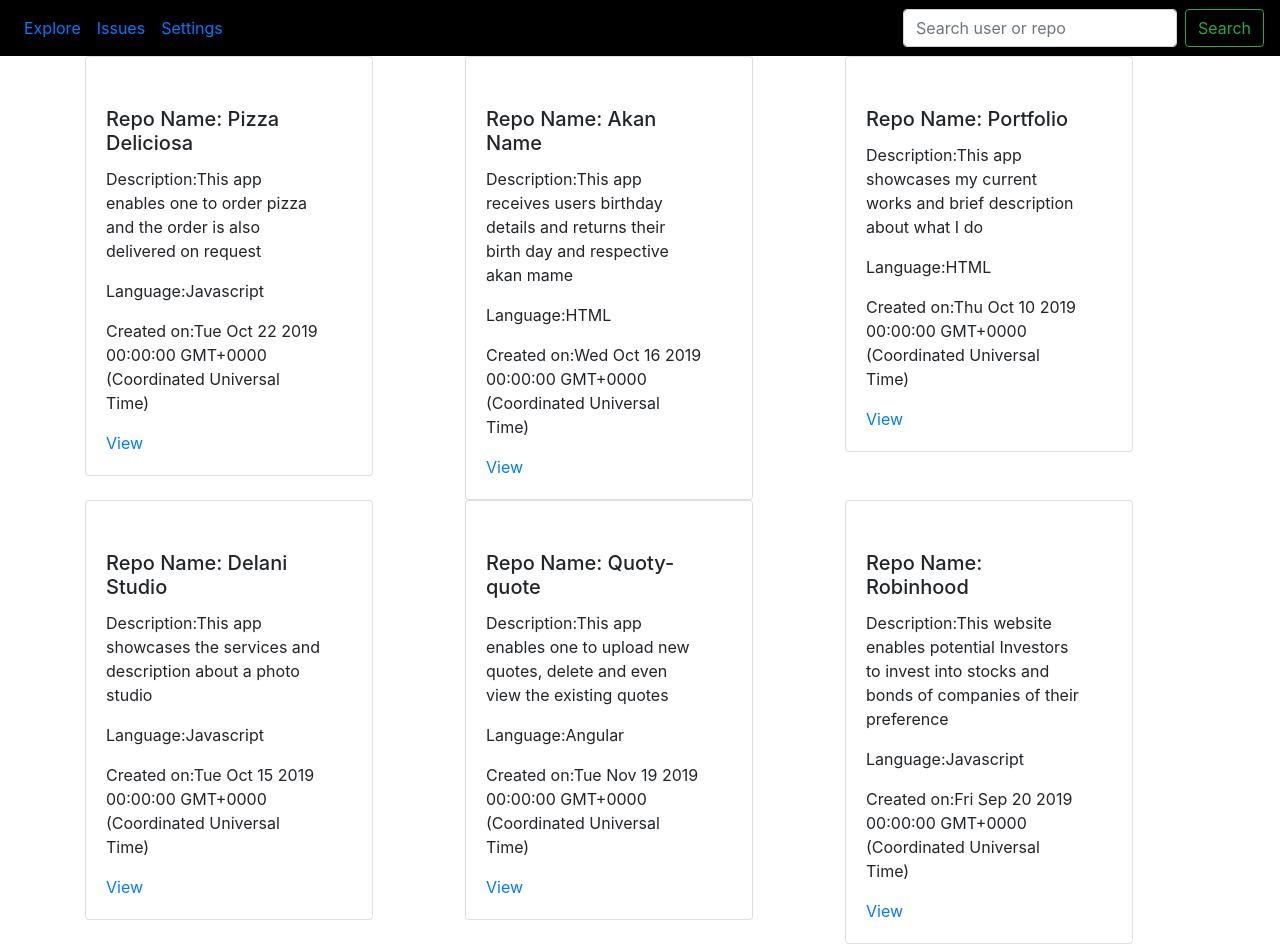
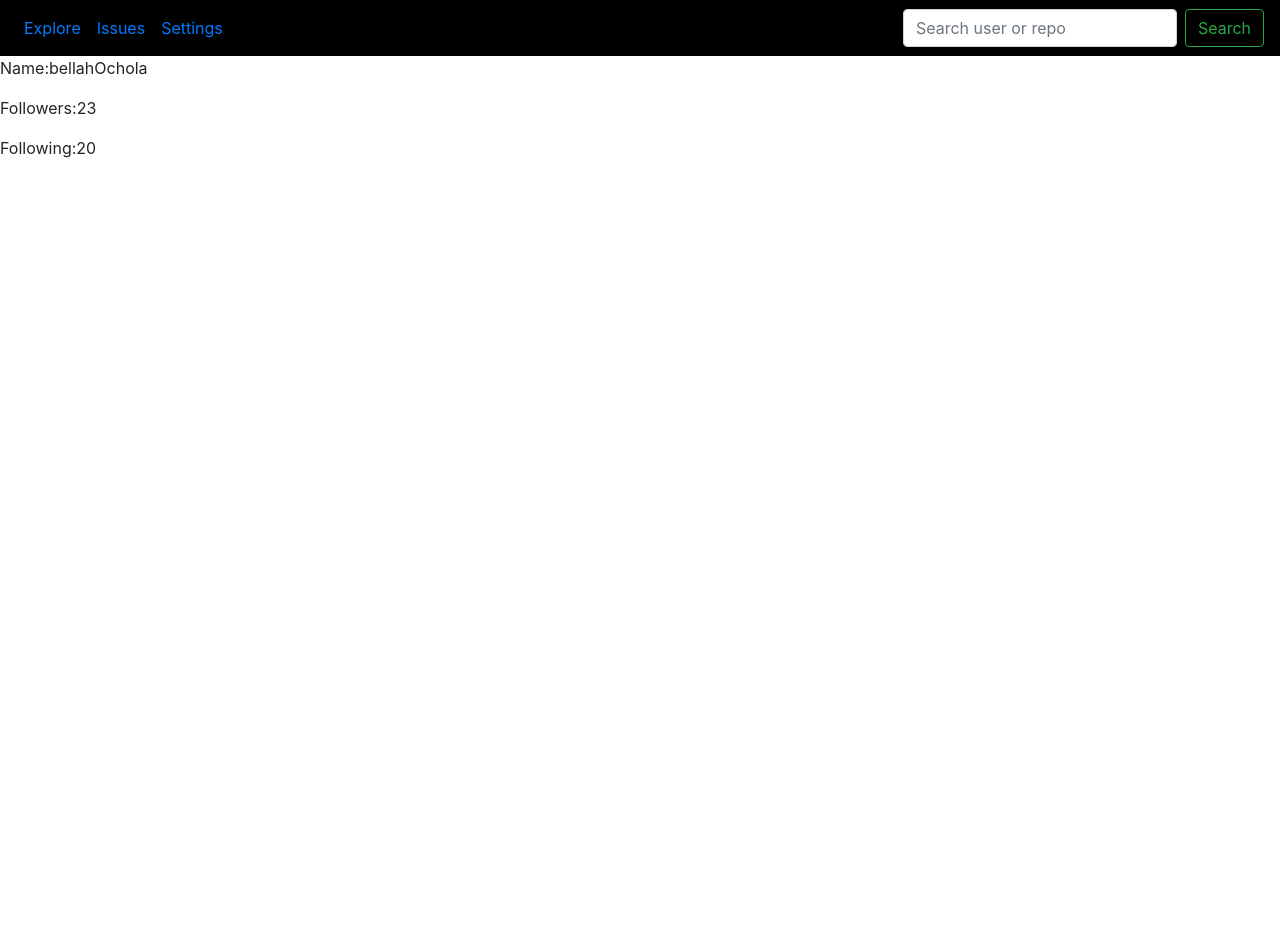
Before and after one commit to bellahOchola/git-search, an Angular app: page / in a window 1280 px wide. After the commit the page ends 800 px from the top, so only its background shows below. Built offline with nearby package versions, Linux system fonts and the light colour scheme.

Commit message:
create a service

```diff
--- a/src/app/app.module.ts
+++ b/src/app/app.module.ts
@@ -1,5 +1,6 @@
 import { BrowserModule } from '@angular/platform-browser';
 import { NgModule } from '@angular/core';
+import {FormsModule} from '@angular/forms';
 
 import { AppRoutingModule } from './app-routing.module';
 import { AppComponent } from './app.component';
@@ -14,7 +15,8 @@ import { UserDetailsComponent } from './user-details/user-details.component';
   ],
   imports: [
     BrowserModule,
-    AppRoutingModule
+    AppRoutingModule,
+    FormsModule
   ],
   providers: [],
   bootstrap: [AppComponent]
--- a/src/app/class/user.ts
+++ b/src/app/class/user.ts
@@ -1,2 +1,5 @@
 export class User {
+    constructor(public name:string, public followers:number, public following:number, public joined:Date){
+
+    }
 }
--- a/src/app/gitty/gitty.component.css
+++ b/src/app/gitty/gitty.component.css
@@ -4,6 +4,6 @@ nav{
 }
 
 .space{
-    margin-right: 30px;
-    margin-top: 30px;
+    /* margin-right: 30px;
+    margin-top: 30px; */
 }
--- a/src/app/gitty/gitty.component.html
+++ b/src/app/gitty/gitty.component.html
@@ -17,11 +17,14 @@
         </li>
       </ul>
       <form class="form-inline my-2 my-lg-0">
-        <input class="form-control mr-sm-2" type="search" placeholder="Search user or repo" aria-label="Search">
-        <button class="btn btn-outline-success my-2 my-sm-0" type="submit">Search</button>
+        <input class="form-control mr-sm-2" type="search" placeholder="Search user or repo" aria-label="Search" name="termSearch" [(ngModel)]="termSearch">
+        <button class="btn btn-outline-success my-2 my-sm-0" type="submit" (click)='search()'>Search</button>
       </form>
     </div>
   </nav>
+  <div>
+    <app-user-details></app-user-details>
+  </div>
   <div class="container">
       <div class="row">
         <div class="col-md-4" *ngFor ='let repo of repository'>
@@ -31,7 +34,7 @@
                             <h5 class="card-title">Repo Name: {{repo.repoName}}</h5>
                             <p class="card-text">Description:{{repo.description}}</p>
                             <p class="card-text">Language:{{repo.language}}</p>
-                            <p class="card-text">Created on:{{repo.creation}}</p>
+                            <!-- <p class="card-text">Created on:{{repo.creation}}</p> -->
                             <a href="#" class="card-link">View</a>
                             <!-- <a href="#" class="card-link">Another link</a> -->
                         </div>
--- a/src/app/gitty/gitty.component.ts
+++ b/src/app/gitty/gitty.component.ts
@@ -1,4 +1,4 @@
-import { Component, OnInit } from '@angular/core';
+import { Component, OnInit, Output, EventEmitter } from '@angular/core';
 import { Repository } from '../class/repository';
 @Component({
   selector: 'app-gitty',
@@ -6,15 +6,23 @@ import { Repository } from '../class/repository';
   styleUrls: ['./gitty.component.css']
 })
 export class GittyComponent implements OnInit {
-  repository:Repository[]=[
-    new Repository('Pizza Deliciosa','This app enables one to order pizza and the order is also delivered on request','Javascript',new Date(2019,9,22)),
-    new Repository('Akan Name','This app receives users birthday details and returns their birth day and respective akan mame' ,'HTML',new Date(2019,9,16)),
-    new Repository('Portfolio','This app showcases my current works and brief description about what I do','HTML',new Date(2019,9,10)),
-    new Repository('Delani Studio','This app showcases the services and description about a photo studio','Javascript',new Date(2019,9,15)),
-    new Repository('Quoty-quote','This app enables one to upload new quotes, delete and even view the existing quotes','Angular',new Date(2019,10,19)),
-    new Repository('Robinhood','This website enables potential Investors to invest into stocks and bonds of companies of their preference','Javascript',new Date(2019,8,20)),
-  ]
+  // repository:Repository[]=[
+  //   new Repository('Pizza Deliciosa','This app enables one to order pizza and the order is also delivered on request','Javascript',new Date(2019,9,22)),
+  //   new Repository('Akan Name','This app receives users birthday details and returns their birth day and respective akan mame' ,'HTML',new Date(2019,9,16)),
+  //   new Repository('Portfolio','This app showcases my current works and brief description about what I do','HTML',new Date(2019,9,10)),
+  //   new Repository('Delani Studio','This app showcases the services and description about a photo studio','Javascript',new Date(2019,9,15)),
+  //   new Repository('Quoty-quote','This app enables one to upload new quotes, delete and even view the existing quotes','Angular',new Date(2019,10,19)),
+  //   new Repository('Robinhood','This website enables potential Investors to invest into stocks and bonds of companies of their preference','Javascript',new Date(2019,8,20)),
+  //
+  @Output() emitSearch = new EventEmitter<any>()
+
+  termSearch:string;
   constructor() { }
+
+  search(){
+    this.emitSearch.emit(this.termSearch);
+    console.log(this.termSearch);
+  }
 
   ngOnInit() {
   }
--- a/src/app/user-details/user-details.component.html
+++ b/src/app/user-details/user-details.component.html
@@ -1 +1,6 @@
-<p>user-details works!</p>
+<div *ngFor= 'let user of users'>
+    <p> Name:{{user.name}}</p>
+    <p> Followers:{{user.followers}}</p>
+    <p> Following:{{user.following}}</p>
+
+</div>
--- a/src/app/user-details/user-details.component.ts
+++ b/src/app/user-details/user-details.component.ts
@@ -1,4 +1,5 @@
 import { Component, OnInit } from '@angular/core';
+import { User } from '../class/user';
 
 @Component({
   selector: 'app-user-details',
@@ -6,6 +7,9 @@ import { Component, OnInit } from '@angular/core';
   styleUrls: ['./user-details.component.css']
 })
 export class UserDetailsComponent implements OnInit {
+  users:User[]=[
+    new User('bellahOchola', 23, 20, new Date(2019,8,20))
+  ]
 
   constructor() { }
 
```
Also changed, not shown: src/app/services/git.service.ts (added, +9 -0 lines), 1 other file (tests, documents, lock files or other folders).
